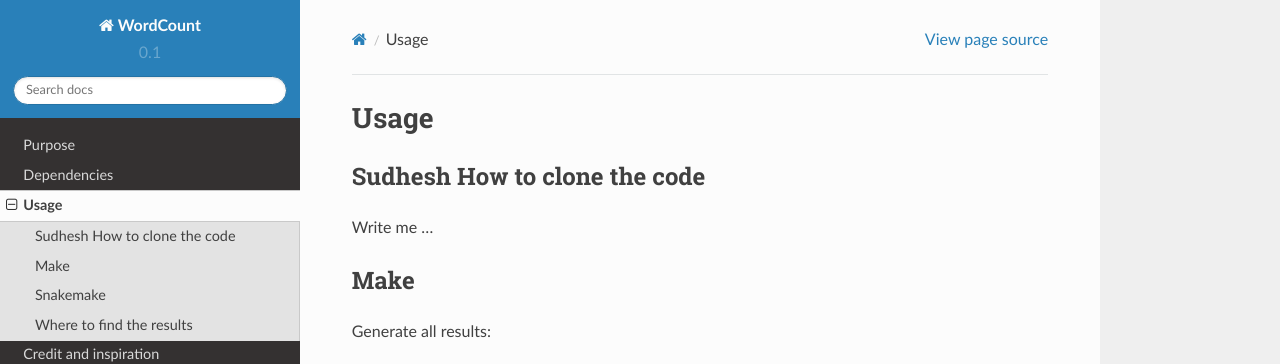
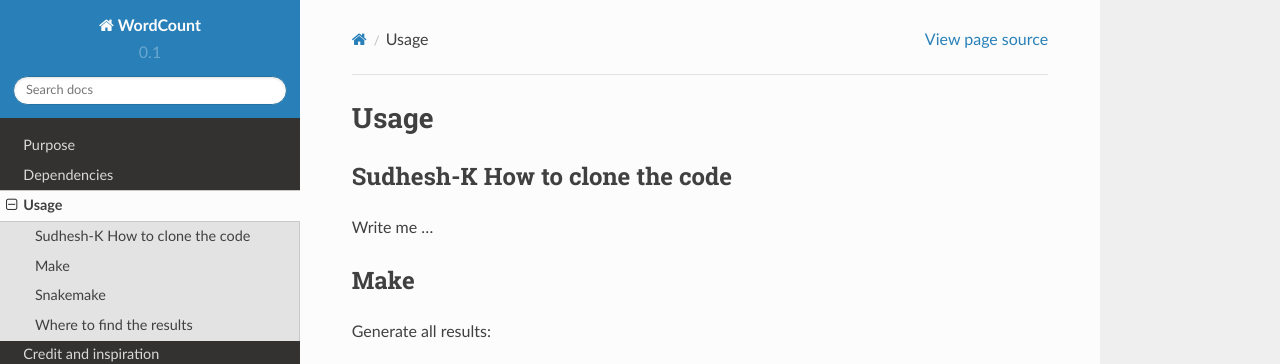
Before and after one commit to zudhesh/word-count, a Sphinx documentation site: the page built from doc/usage.rst, in a window 1280 px wide. Shown: the top 364 px of the page. Built offline with Sphinx 7.4.7 and the Read the Docs theme 2.0.0, drawn with Linux system fonts in a browser that asks for light colours.

```diff
--- a/doc/usage.rst
+++ b/doc/usage.rst
@@ -4,7 +4,7 @@ Usage
 =====
 
 
-Sudhesh How to clone the code
+Sudhesh-K How to clone the code
 -----------------------------
 
 Write me ...
```
